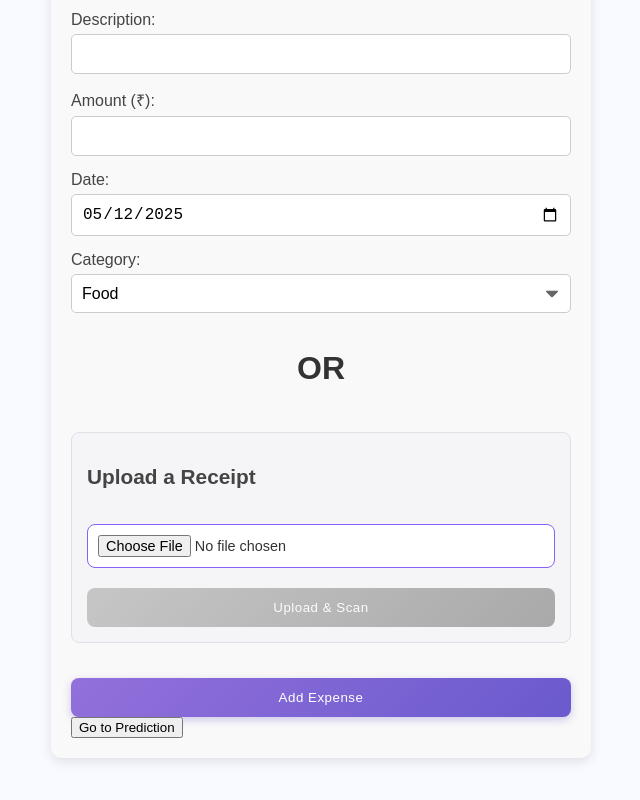
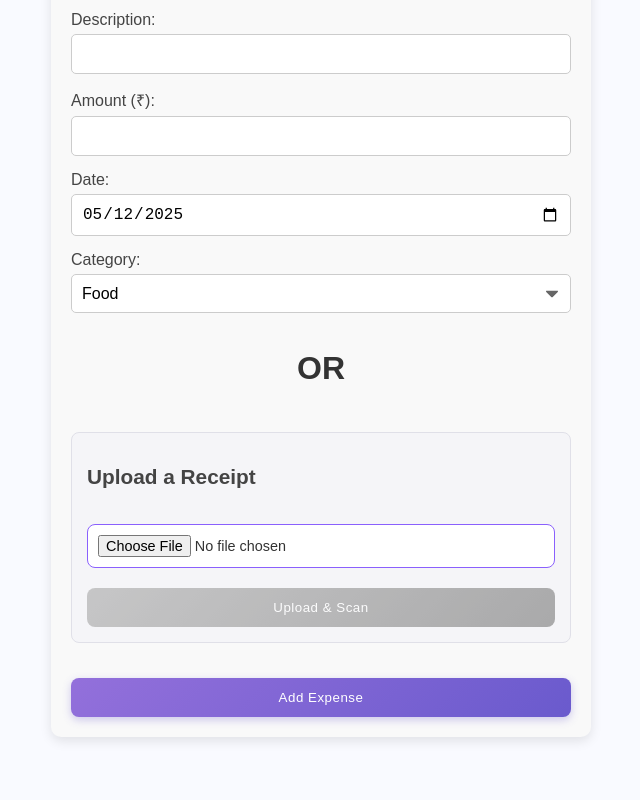
Before and after one commit to Shubhamgarg2007/FinSprint, a React (Vite) app: page /add-expense in a window 1280 px wide. Shown: the part 238-1038 px from the top of the page, without its empty margins (319-959 px from the left). Built offline with nearby package versions, Linux system fonts and the light colour scheme; no server answers; what chartjs-plugin-datalabels would draw is missing.

Commit message:
Update AddExpense.jsx

```diff
--- a/src/pages/AddExpense.jsx
+++ b/src/pages/AddExpense.jsx
@@ -133,7 +133,6 @@ const AddExpense = () => {
           <button type="submit" disabled={loading}>Add Expense</button>
         </form>
 
-        <button onClick={() => navigate("/predict")}>Go to Prediction</button>
       </div>
     </>
   );
```
